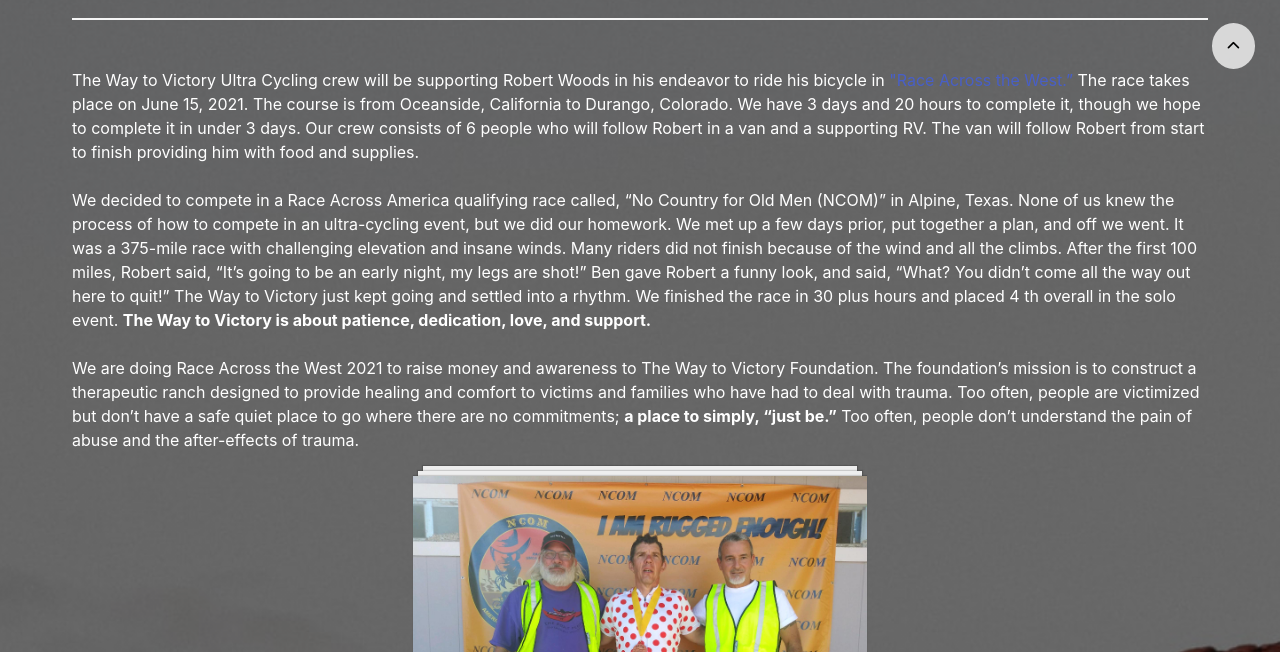
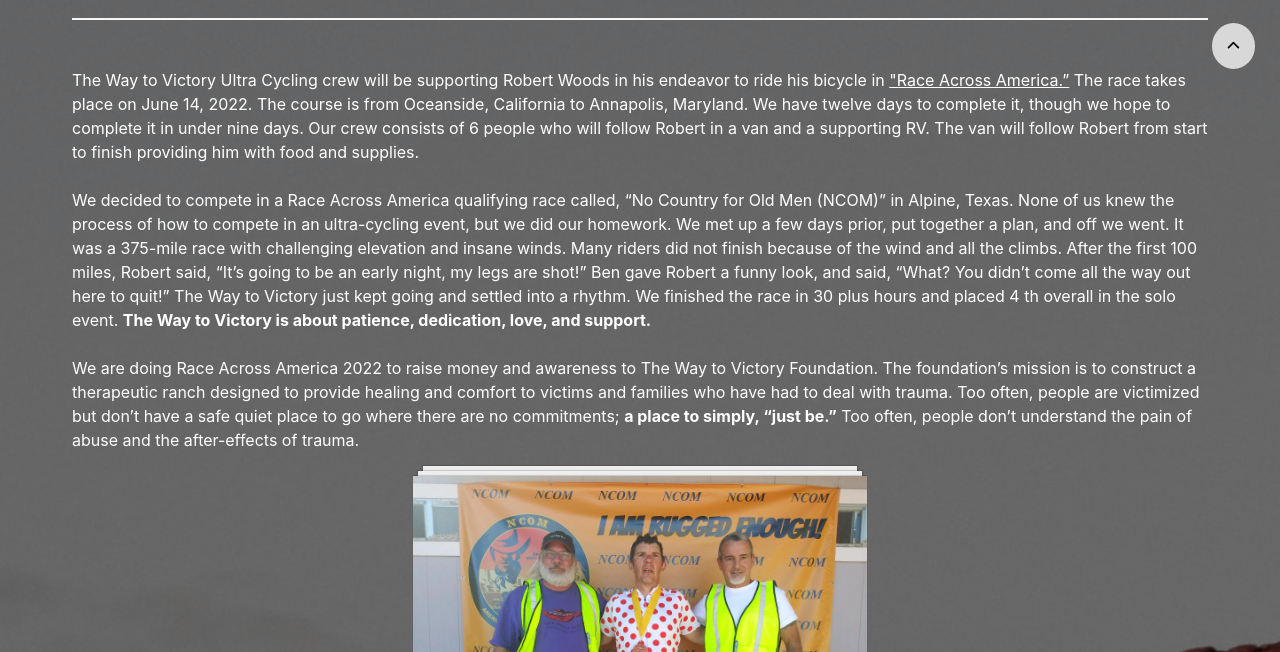
Before and after one commit to cameron-day-custom-websites/raw, a plain HTML site: page public/index.html in a window 1280 px wide. Shown: the part 706-1358 px from the top of the page. Drawn offline with nearby package versions, Linux system fonts and the light colour scheme.

Commit message:
Update index.html

```diff
--- a/public/index.html
+++ b/public/index.html
@@ -133,10 +133,10 @@
                     <br />
                     <p>
                         The Way to Victory Ultra Cycling crew will be supporting Robert Woods in
-                        his endeavor to ride his bicycle in <a href="https://raceacrossthewest.org">"Race Across the West.”</a> The race takes place on
-                        June 15, 2021. The course is from Oceanside, California to Durango, Colorado.
-                        We have 3 days and 20 hours to complete it, though we hope to complete it in
-                        under 3 days. Our crew consists of 6 people who will follow Robert in a van and a
+                        his endeavor to ride his bicycle in <u><a href="https://raceacrossamerica.org" style="color: white;">"Race Across America.”</a></u> The race takes place on
+                        June 14, 2022. The course is from Oceanside, California to Annapolis, Maryland.
+                        We have twelve days to complete it, though we hope to complete it in
+                        under nine days. Our crew consists of 6 people who will follow Robert in a van and a
                         supporting RV. The van will follow Robert from start to finish providing him with
                         food and supplies.
                     </p>
@@ -156,7 +156,7 @@
                     </p>
                     <br />
                     <p>
-                        We are doing Race Across the West 2021 to raise money and awareness to
+                        We are doing Race Across America 2022 to raise money and awareness to
                         The Way to Victory Foundation. The foundation’s mission is to construct a
                         therapeutic ranch designed to provide healing and comfort to victims and families
                         who have had to deal with trauma. Too often, people are victimized but don’t have
```
